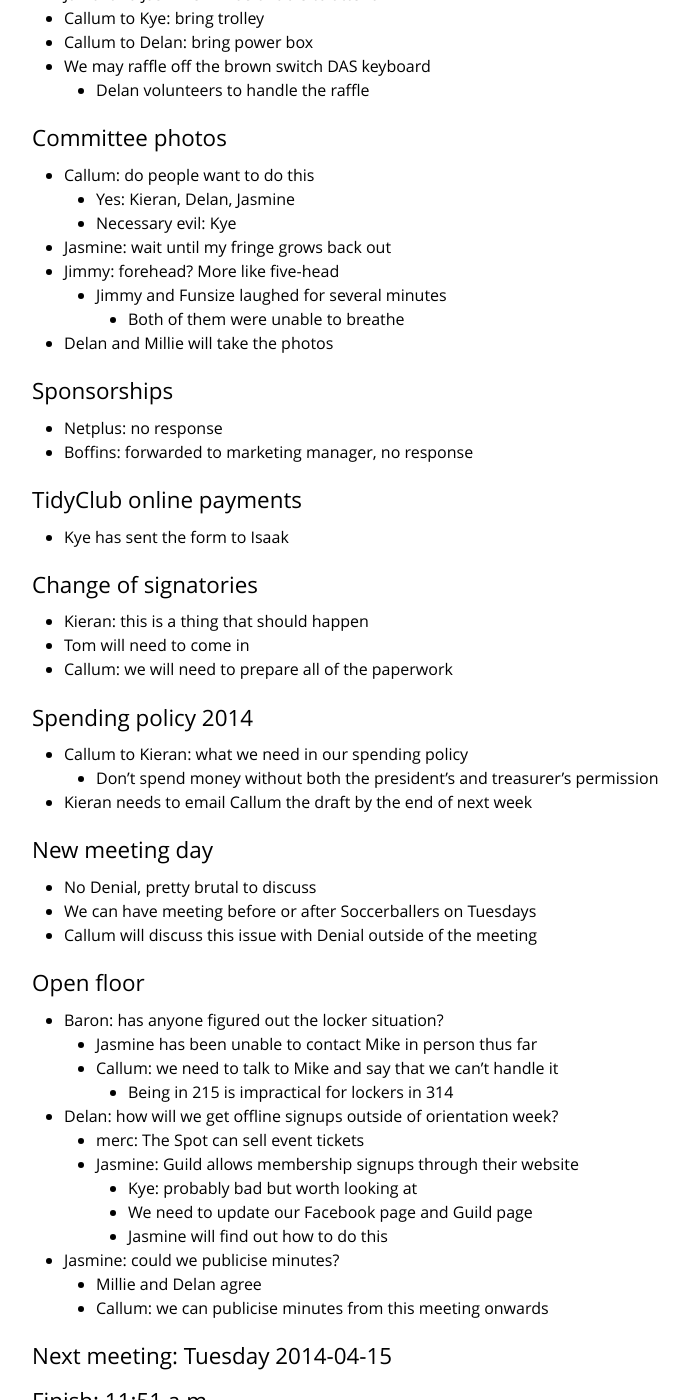
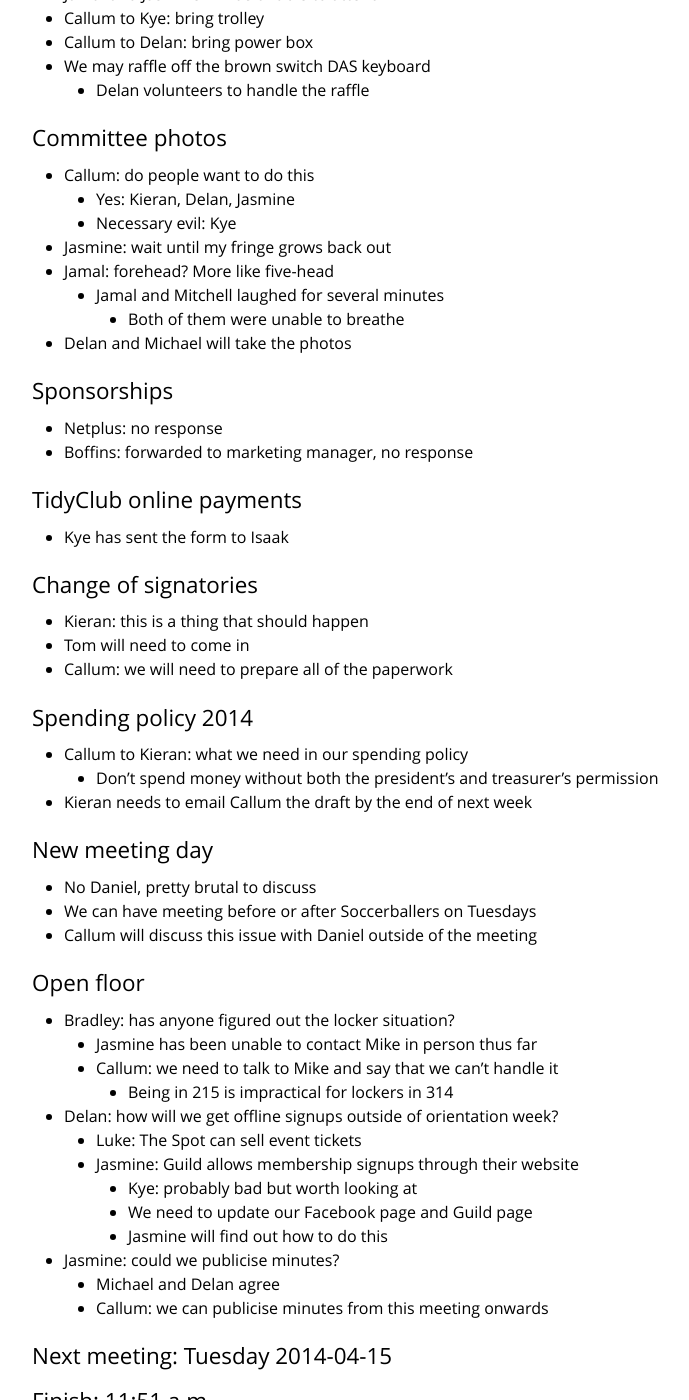
Before and after one commit to ComSSA/www.comssa.org.au, a Jekyll site: the page built from minutes/2014-04-03/index.md, in a window 1280 px wide and 1400 px high, scrolled down 3253 px. Shown: the whole window, without its empty margins (288-977 px from the left). Built offline with Jekyll 4.4.1, drawn with Linux system fonts in a browser that asks for light colours; some of the changed text lies outside the part shown.

Commit message:
removed nicknames from minutes

```diff
--- a/minutes/2014-04-03/index.md
+++ b/minutes/2014-04-03/index.md
@@ -16,17 +16,17 @@ title: Minutes for 2014-04-03
   * Delan Azabani
   * Kieran Gee
   * Kye Russell
-  * Jamal Hamdan (Jimmy)
+  * Jamal Hamdan
   * Scott Day
 
 ## Late attendees
 
-  * Michael Mroz (Millie) at
+  * Michael Mroz at
     <time datetime="2014-04-03T10:38Z">2014-04-03T10:38Z</time>
 
 ## Apologies
 
-  * Daniel Brown (Denial)
+  * Daniel Brown
 
 ## Guests speaking
 
@@ -35,9 +35,9 @@ title: Minutes for 2014-04-03
 
 ## Members speaking
 
-  * Bradley Schoone (Baron)
-  * Luke Mercuri (merc)
-  * Mitchell Pontague (Funsize)
+  * Bradley Schoone
+  * Luke Mercuri
+  * Mitchell Pontague
 
 ## Old minutes (world record longest meeting)
 
@@ -155,10 +155,10 @@ title: Minutes for 2014-04-03
     * Yes: Kieran, Delan, Jasmine
     * Necessary evil: Kye
   * Jasmine: wait until my fringe grows back out
-  * Jimmy: forehead? More like five-head
-    * Jimmy and Funsize laughed for several minutes
+  * Jamal: forehead? More like five-head
+    * Jamal and Mitchell laughed for several minutes
       * Both of them were unable to breathe
-  * Delan and Millie will take the photos
+  * Delan and Michael will take the photos
 
 ## Sponsorships
 
@@ -183,24 +183,24 @@ title: Minutes for 2014-04-03
 
 ## New meeting day
 
-  * No Denial, pretty brutal to discuss
+  * No Daniel, pretty brutal to discuss
   * We can have meeting before or after Soccerballers on Tuesdays
-  * Callum will discuss this issue with Denial outside of the meeting
+  * Callum will discuss this issue with Daniel outside of the meeting
 
 ## Open floor
 
-  * Baron: has anyone figured out the locker situation?
+  * Bradley: has anyone figured out the locker situation?
     * Jasmine has been unable to contact Mike in person thus far
     * Callum: we need to talk to Mike and say that we can't handle it
       * Being in 215 is impractical for lockers in 314
   * Delan: how will we get offline signups outside of orientation week?
-    * merc: The Spot can sell event tickets
+    * Luke: The Spot can sell event tickets
     * Jasmine: Guild allows membership signups through their website
       * Kye: probably bad but worth looking at
       * We need to update our Facebook page and Guild page
       * Jasmine will find out how to do this
   * Jasmine: could we publicise minutes?
-    * Millie and Delan agree
+    * Michael and Delan agree
     * Callum: we can publicise minutes from this meeting onwards
 
 ## Next meeting: Tuesday 2014-04-15
```
